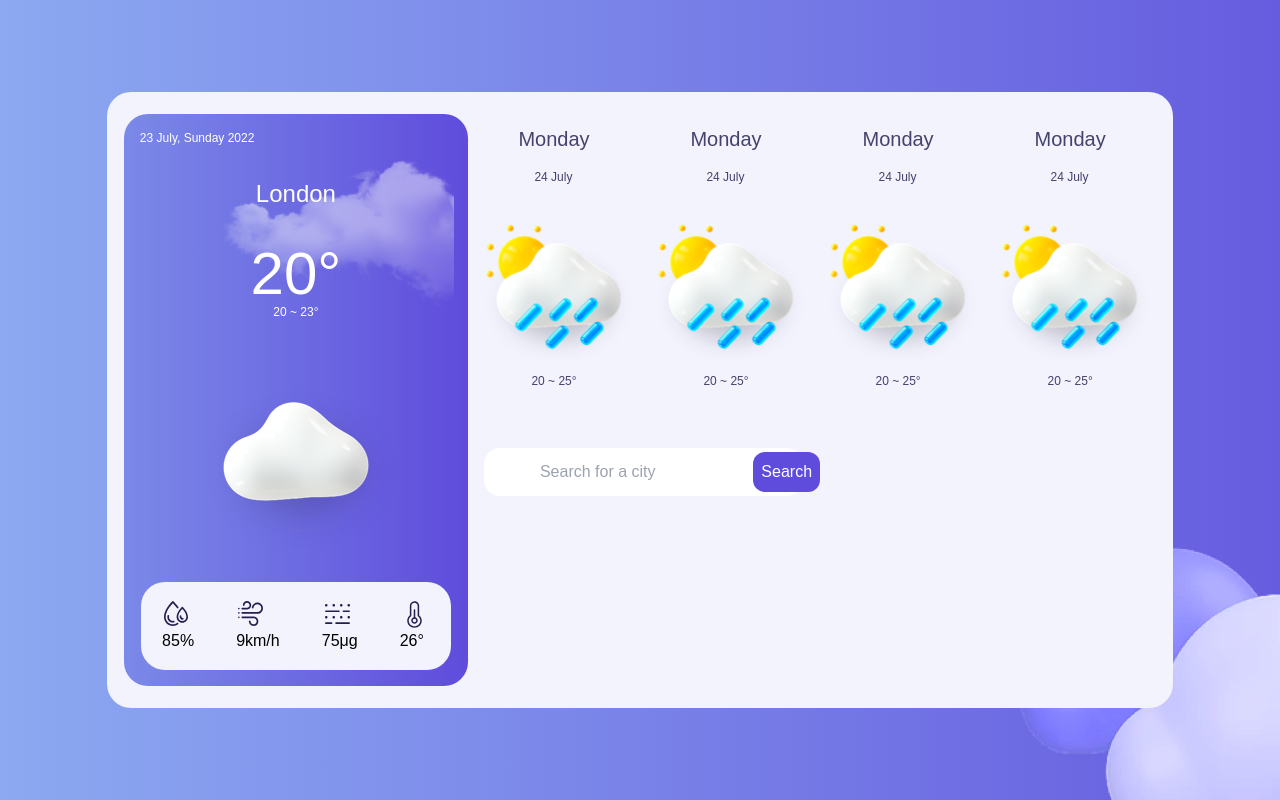
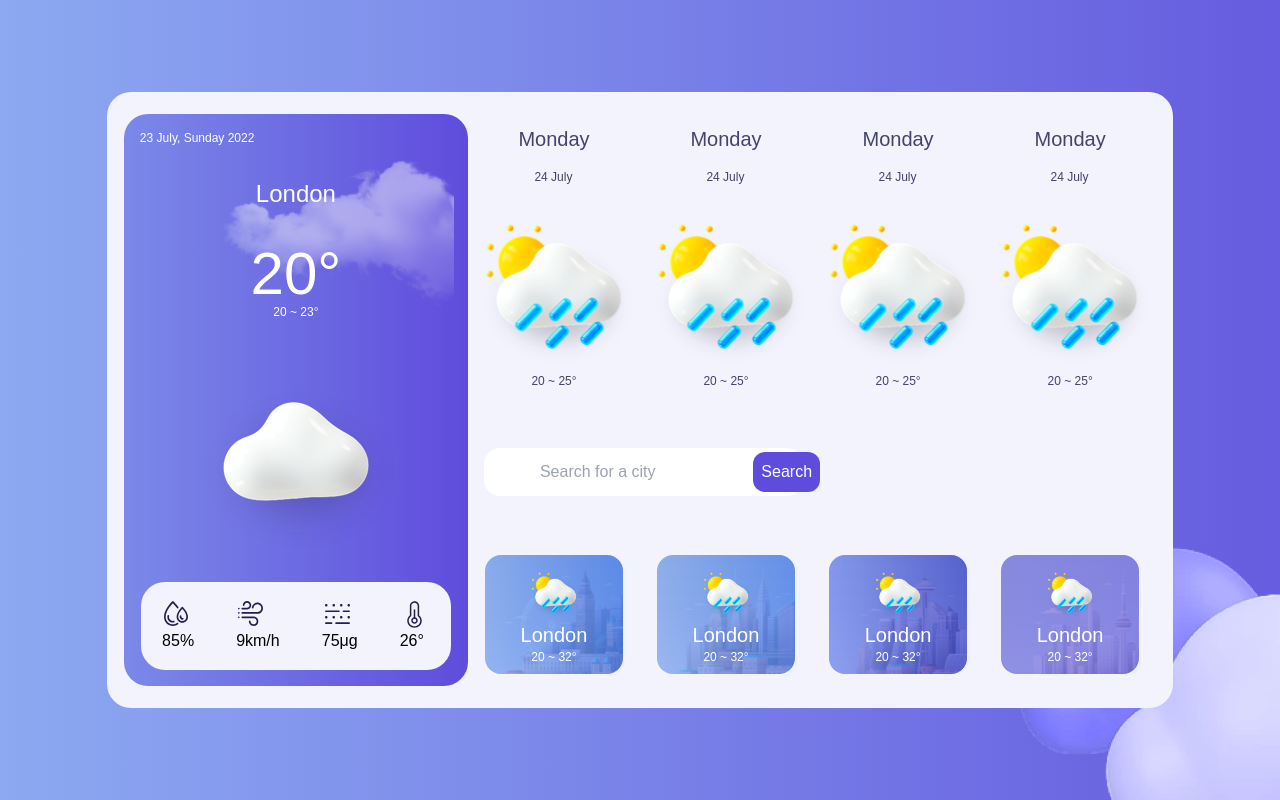
Before and after one commit to xiaobao26/Weather-APP, a React (Create React App) app in the folder weather-app/: page / in a window 1280 px wide. Built offline with nearby package versions, Linux system fonts and the light colour scheme.

Commit message:
feat: add SearchHistory component with 'WeatherIcon','SecondaryText', 'TemperatureRange' components and tailwind css

```diff
--- a/weather-app/src/App.js
+++ b/weather-app/src/App.js
@@ -4,6 +4,7 @@ import { WeatherCard } from './components/components/WeatherCard/WeatherCard';
 import { CurCity } from './components/components/components/CurCity/CurCity';
 import { ForeCast } from './components/components/components/ForeCast/ForeCast';
 import { SearchBar } from './components/components/components/SearchBar/SearchBar';
+import { SearchHistory } from './components/components/components/SearchHistory/SearchHistory';
 
 function App() {
   return (
@@ -12,6 +13,7 @@ function App() {
         <CurCity />
         <ForeCast />
         <SearchBar />
+        <SearchHistory />
       </WeatherCard>
     </Background>
   );
--- a/weather-app/src/components/components/components/CurCity/CurCity.jsx
+++ b/weather-app/src/components/components/components/CurCity/CurCity.jsx
@@ -1,7 +1,7 @@
 import React from 'react';
 import curBg from '../../../../assets/background/Cloudy_day_background.png';
 import { Date } from '../../../../global/Date/Date';
-import { CityName } from '../../../../global/CityName/CityName';
+import { PrimaryText } from '../../../../global/PrimaryText/PrimaryText';
 import { Temperature } from '../../../../global/Temperature/Temperature';
 import { TemperatureRange } from '../../../../global/TemperatureRange/TemperatureRange';
 import { WeatherIcon } from '../../../../global/WeatherIcon/WeatherIcon';
@@ -30,7 +30,7 @@ export const CurCity = () => {
             <Date date={moke.date} color={'#fff'}/>
 
             <div className='relative w-full h-full flex flex-col justify-around items-center z-10 text-white'>
-                <CityName cityName={moke.cityname} color={'#ffff'}/>
+                <PrimaryText text={moke.cityname} color={'#ffff'}/>
                 <div className='flex flex-col w-full items-center justify-center'>
                     <Temperature temperature={moke.temperature}/>
                     <TemperatureRange range={moke.range} />
--- a/weather-app/src/components/components/components/ForeCast/ForeCast.jsx
+++ b/weather-app/src/components/components/components/ForeCast/ForeCast.jsx
@@ -1,6 +1,6 @@
 import React from 'react';
 import { Date } from '../../../../global/Date/Date';
-import { WeekOfDay } from '../../../../global/WeekOfDay/WeekOfDay';
+import { SecondaryText } from '../../../../global/SecondaryText/SecondaryText';
 import { WeatherIcon } from '../../../../global/WeatherIcon/WeatherIcon';
 import Rain from '../../../../assets/weather_icon/Rain.png';
 import { TemperatureRange } from '../../../../global/TemperatureRange/TemperatureRange';
@@ -17,7 +17,7 @@ export const ForeCast = () => {
         <div className='forecast-container flex justify-around col-span-4-7 row-span-2-4'>
             <div className="infos flex flex-col items-center justify-center">
                 <div className="row">
-                    <WeekOfDay weekofday={'Monday'} color={moke.color}/>
+                    <SecondaryText text={'Monday'} color={moke.color}/>
                     <Date date={moke.date} color={moke.color}/>
                 </div>
                 <div className="row flex flex-col justify-center items-center">
@@ -28,7 +28,7 @@ export const ForeCast = () => {
 
             <div className="infos flex flex-col items-center justify-center">
                 <div className="row">
-                    <WeekOfDay weekofday={'Monday'} color={moke.color}/>
+                    <SecondaryText text={'Monday'} color={moke.color}/>
                     <Date date={moke.date} color={moke.color}/>
                 </div>
                 <div className="row flex flex-col justify-center items-center">
@@ -40,7 +40,7 @@ export const ForeCast = () => {
 
             <div className="infos flex flex-col items-center justify-center">
                 <div className="row">
-                    <WeekOfDay weekofday={'Monday'} color={moke.color}/>
+                    <SecondaryText text={'Monday'} color={moke.color}/>
                     <Date date={moke.date} color={moke.color}/>
                 </div>
                 <div className="row flex flex-col justify-center items-center">
@@ -52,7 +52,7 @@ export const ForeCast = () => {
 
             <div className="infos flex flex-col items-center justify-center">
                 <div className="row">
-                    <WeekOfDay weekofday={'Monday'} color={moke.color}/>
+                    <SecondaryText text={'Monday'} color={moke.color}/>
                     <Date date={moke.date} color={moke.color}/>
                 </div>
                 <div className="row flex flex-col justify-center items-center">
--- a/weather-app/src/components/components/components/SearchHistory/SearchHistory.jsx
+++ b/weather-app/src/components/components/components/SearchHistory/SearchHistory.jsx
@@ -0,0 +1,66 @@
+import React from 'react';
+import { WeatherIcon } from '../../../../global/WeatherIcon/WeatherIcon';
+import { SecondaryText } from '../../../../global/SecondaryText/SecondaryText';
+import { TemperatureRange } from '../../../../global/TemperatureRange/TemperatureRange';
+import Rian from '../../../../assets/weather_icon/Rain.png';
+import London from '../../../../assets/City/London.png';
+import NewYork from '../../../../assets/City/Newyork.png';
+import Sydney from '../../../../assets/City/Sydney.png';
+import Shanghai from '../../../../assets/City/Shanghai.png';
+
+
+export const SearchHistory = () => {
+    const moke = {
+        range: '20 ~ 32°',
+        cityname: 'London',
+        icon: Rian,
+    }
+    return (
+        <div className='col-span-4-7 row-span-5-6 flex justify-around items-center'>
+            <div className="other-city bg-gradient-to-r from-history-1-sky to-history-1-floor w-1/5 h-5/6 rounded-2xl relative flex flex-col items-center justify-center">
+                <img className='absolute w-full h-full z-0 opacity-20' src={London} alt="city view" />
+                <div className="relative weather-icon w-14 h-14">
+                    <WeatherIcon iconURL={moke.icon}/>
+                </div>
+                <div className="relative flex flex-col justify-center items-center">
+                    <SecondaryText text={moke.cityname} color={'#fff'}/>
+                    <TemperatureRange range={moke.range} color={'#fff'}/>
+                </div>
+            </div>
+
+            <div className="other-city bg-gradient-to-r from-history-2-sky to-history-2-floor w-1/5 h-5/6 rounded-2xl relative flex flex-col items-center justify-center">
+                <img className='absolute w-full h-full z-0 opacity-20' src={NewYork} alt="city view" />
+                <div className="relative weather-icon w-14 h-14">
+                    <WeatherIcon iconURL={moke.icon}/>
+                </div>
+                <div className="relative flex flex-col justify-center items-center">
+                    <SecondaryText text={moke.cityname} color={'#fff'}/>
+                    <TemperatureRange range={moke.range} color={'#fff'}/>
+                </div>
+            </div>
+
+            <div className="other-city bg-gradient-to-r from-history-3-sky to-history-3-floor w-1/5 h-5/6  rounded-2xl relative flex flex-col items-center justify-center">
+                <img className='absolute w-full h-full z-0 opacity-20' src={Sydney} alt="city view" />
+                <div className="relative weather-icon w-14 h-14">
+                    <WeatherIcon iconURL={moke.icon}/>
+                </div>
+                <div className="relative flex flex-col justify-center items-center">
+                    <SecondaryText text={moke.cityname} color={'#fff'}/>
+                    <TemperatureRange range={moke.range} color={'#fff'}/>
+                </div>
+            </div>
+
+            <div className="other-city bg-gradient-to-r from-history-4-sky to-history-4-floor w-1/5 h-5/6  rounded-2xl relative flex flex-col items-center justify-center">
+                <img className='absolute w-full h-full z-0 opacity-20' src={Shanghai} alt="city view" />
+                <div className="relative weather-icon w-14 h-14">
+                    <WeatherIcon iconURL={moke.icon}/>
+                </div>
+                <div className="relative flex flex-col justify-center items-center">
+                    <SecondaryText text={moke.cityname} color={'#fff'}/>
+                    <TemperatureRange range={moke.range} color={'#fff'}/>
+                </div>
+            </div>
+
+        </div>
+    )
+}
--- a/weather-app/src/global/CityName/CityName.jsx
+++ b/weather-app/src/global/PrimaryText/PrimaryText.jsx
@@ -1,9 +1,9 @@
 import React from 'react'
 
-export const CityName = ({ cityName, color }) => {
+export const PrimaryText = ({ text, color }) => {
     return (
         <h1 className='font-medium text-2xl' style={{color: `${color}`}}>
-            {cityName}
+            {text}
         </h1>
     )
 }
--- a/weather-app/src/global/WeekOfDay/WeekOfDay.jsx
+++ b/weather-app/src/global/SecondaryText/SecondaryText.jsx
@@ -1,9 +1,9 @@
 import React from 'react'
 
-export const WeekOfDay = ({ weekofday, color }) => {
+export const SecondaryText = ({ text, color }) => {
     return (
         <h1 className='font-medium text-xl font-medium' style={{color: `${color}`}}>
-            {weekofday}
+            {text}
         </h1>
     )
 }
--- a/weather-app/tailwind.config.js
+++ b/weather-app/tailwind.config.js
@@ -14,6 +14,14 @@ module.exports = {
         'floor': '#665CDF',
         'cur-sky': '#7B89E8',
         'cur-floor': '#5F4CDC',
+        'history-1-sky': '#88AEF5',
+        'history-1-floor': '#4F84EE',
+        'history-2-sky': '#8EB0F3',
+        'history-2-floor': '#588BEF',
+        'history-3-sky': '#8195F3',
+        'history-3-floor': '#4853CF',
+        'history-4-sky': '#8584E5',
+        'history-4-floor': '#7F7AE5',
       },
       gridTemplateColumns: {
         'container': '0.6fr repeat(6, minmax(0, 1fr)) 0.6fr',
@@ -33,7 +41,8 @@ module.exports = {
       gridRow: {
         'span-2-5': '2 / span 4',
         'span-2-4': '2 / span 2',
-        'span-4-5': '4 / span 1'
+        'span-4-5': '4 / span 1',
+        'span-5-6': '5 / span 1',
       },
       backgroundImage: {
         'hero-pattern':
```
